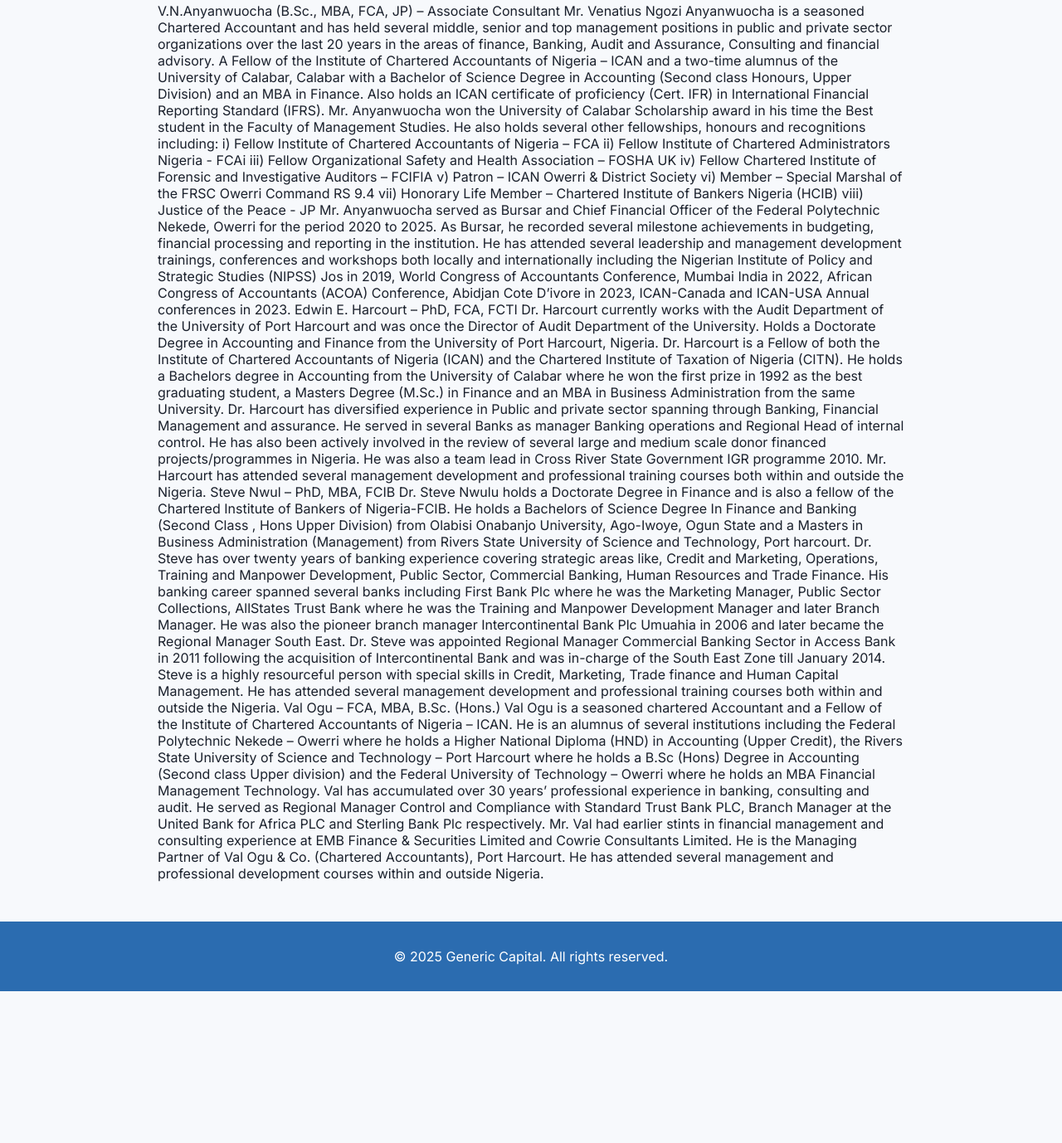
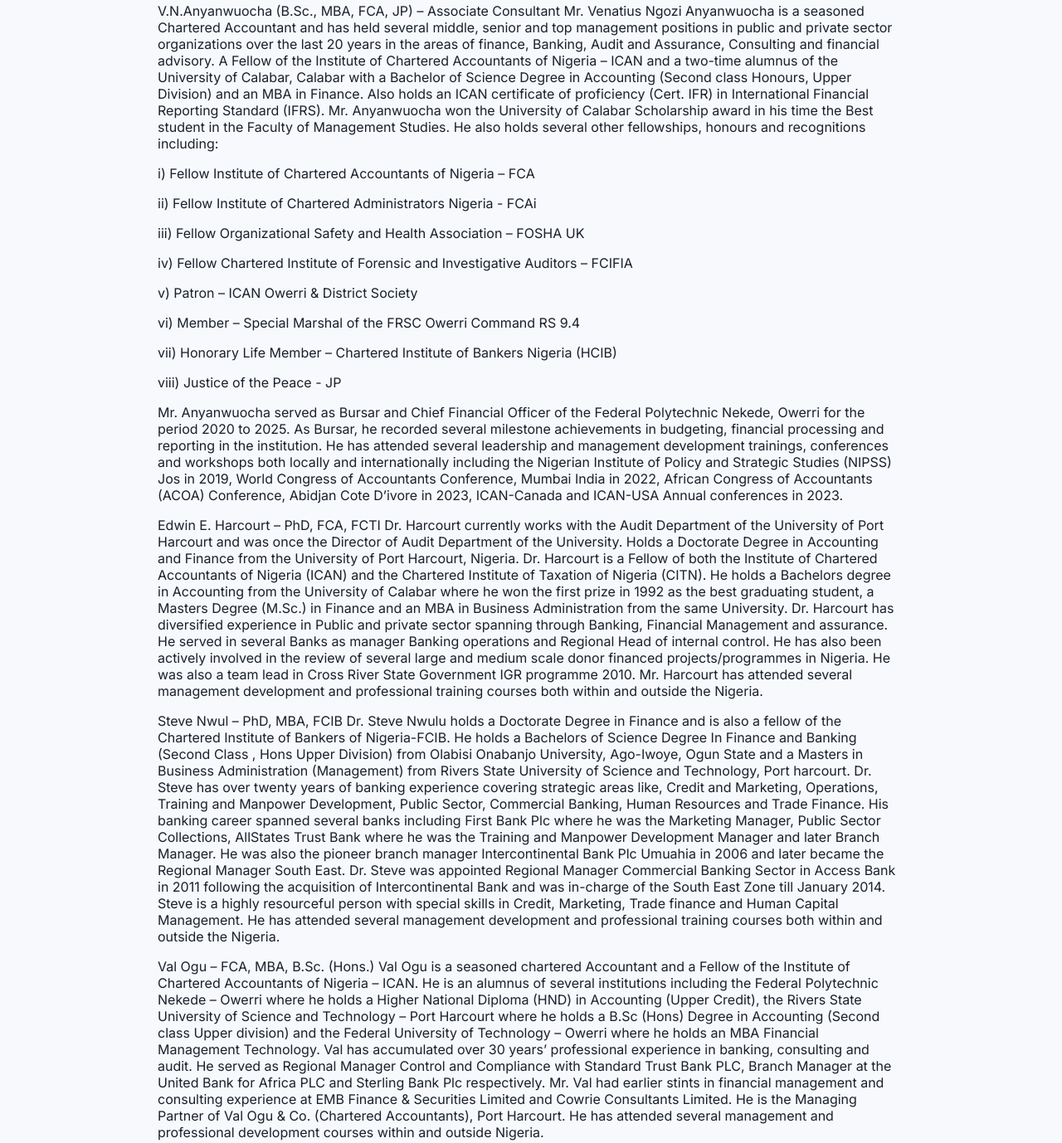
Before and after one commit to qwerty20048/Generic-Capital, a plain HTML site: page about.html in a window 1280 px wide. Shown: the part 945-2323 px from the top of the page at 83% size. Before the commit the page ends 2140 px from the top, so only its background shows below. Drawn offline with Linux system fonts and the light colour scheme.

Commit message:
Update about.html

```diff
--- a/about.html
+++ b/about.html
@@ -45,35 +45,31 @@
 Mr. Venatius Ngozi Anyanwuocha is a seasoned Chartered Accountant and has held several middle, senior and top management positions in public and private sector organizations over the last 20 years in the areas of finance, Banking, Audit and Assurance, Consulting and financial advisory. A Fellow of the Institute of Chartered Accountants of Nigeria – ICAN and a two-time alumnus of the University of Calabar, Calabar with a Bachelor of Science Degree in Accounting (Second class Honours, Upper Division) and an MBA in Finance. Also holds an ICAN certificate of proficiency (Cert. IFR) in International Financial Reporting Standard (IFRS). Mr. Anyanwuocha won the University of Calabar Scholarship award in his time the Best student in the Faculty of Management Studies.
 
 
-He also holds several other fellowships, honours and recognitions including:
-i)	Fellow Institute of Chartered Accountants of Nigeria – FCA
-ii)	Fellow Institute of Chartered Administrators Nigeria - FCAi
-iii)	Fellow Organizational Safety and Health Association – FOSHA UK
-iv)	Fellow Chartered Institute of Forensic and Investigative Auditors – FCIFIA
-v)	Patron – ICAN Owerri & District Society
-vi)	Member – Special Marshal of the FRSC Owerri Command RS 9.4
-vii)	Honorary Life Member – Chartered Institute of Bankers Nigeria (HCIB)
-viii)	Justice of the Peace - JP
-Mr. Anyanwuocha served as Bursar and Chief Financial Officer of the Federal Polytechnic Nekede, Owerri for the period 2020 to 2025. As Bursar, he recorded several milestone achievements in budgeting, financial processing and reporting in the institution. He has attended several leadership and management development trainings, conferences and workshops both locally and internationally including the Nigerian Institute of Policy and Strategic Studies (NIPSS) Jos in 2019, World Congress of Accountants Conference, Mumbai India in 2022, African Congress of Accountants (ACOA) Conference, Abidjan Cote D’ivore in 2023, ICAN-Canada and ICAN-USA Annual conferences in 2023.
+He also holds several other fellowships, honours and recognitions including:</p>
 
-Edwin E. Harcourt – PhD, FCA, FCTI
+<p>i)	Fellow Institute of Chartered Accountants of Nigeria – FCA</p>
+<p>ii)	Fellow Institute of Chartered Administrators Nigeria - FCAi</p>
+<p>iii)	Fellow Organizational Safety and Health Association – FOSHA UK</p>
+<p>iv)	Fellow Chartered Institute of Forensic and Investigative Auditors – FCIFIA</p>
+<p>v)	Patron – ICAN Owerri & District Society</p>
+<p>vi)	Member – Special Marshal of the FRSC Owerri Command RS 9.4</p>
+<p>vii)	Honorary Life Member – Chartered Institute of Bankers Nigeria (HCIB)</p>
+<p>viii)	Justice of the Peace - JP</p>
+
+<p>Mr. Anyanwuocha served as Bursar and Chief Financial Officer of the Federal Polytechnic Nekede, Owerri for the period 2020 to 2025. As Bursar, he recorded several milestone achievements in budgeting, financial processing and reporting in the institution. He has attended several leadership and management development trainings, conferences and workshops both locally and internationally including the Nigerian Institute of Policy and Strategic Studies (NIPSS) Jos in 2019, World Congress of Accountants Conference, Mumbai India in 2022, African Congress of Accountants (ACOA) Conference, Abidjan Cote D’ivore in 2023, ICAN-Canada and ICAN-USA Annual conferences in 2023.<p>
+
+<p>Edwin E. Harcourt – PhD, FCA, FCTI
 Dr. Harcourt currently works with the Audit Department of the University of Port Harcourt and was once the Director of Audit Department of the University. Holds a Doctorate Degree in Accounting and Finance from the University of Port Harcourt, Nigeria. Dr. Harcourt is a Fellow of both the Institute of Chartered Accountants of Nigeria (ICAN) and the Chartered Institute of Taxation of Nigeria (CITN).
 He holds a Bachelors degree in Accounting from the University of Calabar where he won the first prize in 1992 as the best graduating student, a Masters Degree (M.Sc.) in Finance and an MBA in Business Administration from the same University. Dr. Harcourt has diversified experience in Public and private sector spanning through Banking, Financial Management and assurance. He served in several Banks as manager Banking operations and Regional Head of internal control.
 
 
-He has also been actively involved in the review of several large and medium scale donor financed projects/programmes in Nigeria. He was also a team lead in Cross River State Government IGR programme 2010. Mr. Harcourt has attended several management development and professional training courses both within and outside the Nigeria.
+He has also been actively involved in the review of several large and medium scale donor financed projects/programmes in Nigeria. He was also a team lead in Cross River State Government IGR programme 2010. Mr. Harcourt has attended several management development and professional training courses both within and outside the Nigeria.</p>
 
-Steve Nwul – PhD, MBA, FCIB
+<p>Steve Nwul – PhD, MBA, FCIB
 Dr. Steve Nwulu holds a Doctorate Degree in Finance and is also a fellow of the Chartered Institute of Bankers of Nigeria-FCIB. He holds a Bachelors of Science Degree In Finance and Banking (Second Class , Hons  Upper Division) from Olabisi Onabanjo University, Ago-Iwoye, Ogun State and a Masters in Business Administration (Management) from Rivers State University of Science and Technology, Port harcourt.
-Dr. Steve has over twenty years of banking experience covering strategic areas like, Credit and Marketing, Operations, Training and Manpower Development, Public Sector, Commercial Banking, Human Resources and Trade Finance. His banking career spanned several banks including First Bank Plc where he was the Marketing Manager, Public Sector Collections, AllStates Trust Bank where he was the Training and Manpower Development Manager and later Branch Manager. He was also the pioneer branch manager Intercontinental Bank Plc Umuahia in 2006 and later became the Regional Manager South East. Dr. Steve was appointed Regional Manager Commercial Banking Sector in Access Bank in 2011 following the acquisition of Intercontinental Bank and was in-charge of the South East Zone till January 2014. Steve is a highly resourceful person with special skills in Credit, Marketing, Trade finance and Human Capital Management. He has attended several management development and professional training courses both within and outside the Nigeria.
+Dr. Steve has over twenty years of banking experience covering strategic areas like, Credit and Marketing, Operations, Training and Manpower Development, Public Sector, Commercial Banking, Human Resources and Trade Finance. His banking career spanned several banks including First Bank Plc where he was the Marketing Manager, Public Sector Collections, AllStates Trust Bank where he was the Training and Manpower Development Manager and later Branch Manager. He was also the pioneer branch manager Intercontinental Bank Plc Umuahia in 2006 and later became the Regional Manager South East. Dr. Steve was appointed Regional Manager Commercial Banking Sector in Access Bank in 2011 following the acquisition of Intercontinental Bank and was in-charge of the South East Zone till January 2014. Steve is a highly resourceful person with special skills in Credit, Marketing, Trade finance and Human Capital Management. He has attended several management development and professional training courses both within and outside the Nigeria.</p>
 
-
-
-
-
-
-
-Val Ogu – FCA, MBA, B.Sc. (Hons.)
+<p>Val Ogu – FCA, MBA, B.Sc. (Hons.)
 Val Ogu is a seasoned chartered Accountant and a Fellow of the Institute of Chartered Accountants of Nigeria – ICAN. He is an alumnus of several institutions including the Federal Polytechnic Nekede – Owerri where he holds a Higher National Diploma (HND) in Accounting (Upper Credit), the Rivers State University of Science and Technology – Port Harcourt where he holds a B.Sc (Hons) Degree in Accounting (Second class Upper division) and the Federal University of Technology – Owerri where he holds an MBA Financial Management Technology. Val has accumulated over 30 years’ professional experience in banking, consulting and audit. He served as Regional Manager Control and Compliance with Standard Trust Bank PLC, Branch Manager at the United Bank for Africa PLC and Sterling Bank Plc respectively. Mr. Val had earlier stints in financial management and consulting experience at EMB Finance & Securities Limited and Cowrie Consultants Limited. He is the Managing Partner of Val Ogu & Co. (Chartered Accountants), Port Harcourt. He has  attended several management and professional development courses within and outside Nigeria.
 </p>
   </main>
```
Lines whose indentation alone changed are shown as unchanged.
